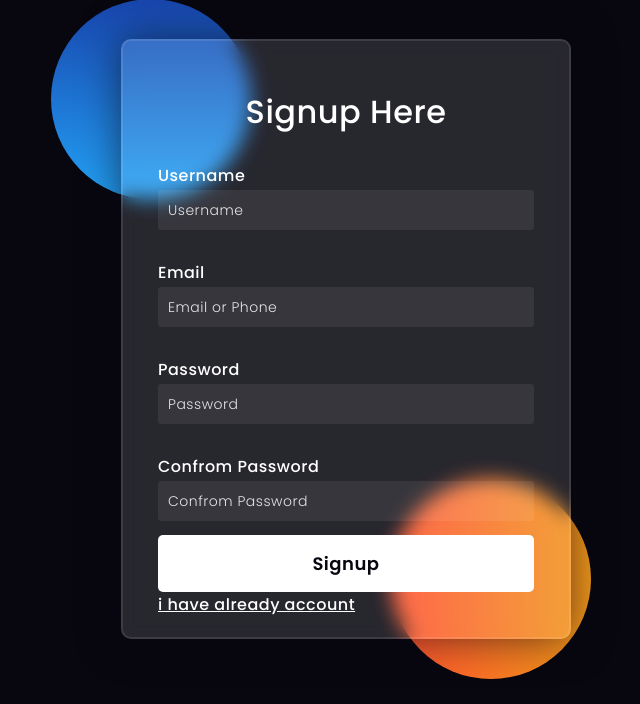
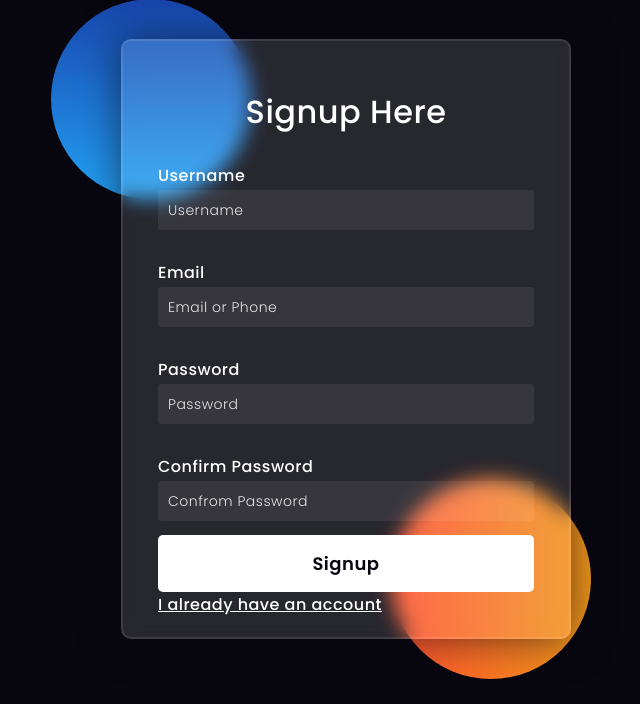
Before and after one commit to nirakar24/Authentication_system, a Django app: page / in a window 1280 px wide. Shown: the part 61-765 px from the top of the page, without its empty margins (294-934 px from the left). Run offline with Django 3.2, Linux system fonts and the light colour scheme.

Commit message:
Corrections

```diff
--- a/app1/views.py
+++ b/app1/views.py
@@ -15,7 +15,7 @@ def SignupPage(request):
         pass2=request.POST.get('password2')
 
         if pass1!=pass2:
-            return HttpResponse("Your password and confrom password are not Same!!")
+            return HttpResponse("Your password and confirm password are not Same!!")
         else:
 
             my_user=User.objects.create_user(uname,email,pass1)
@@ -36,7 +36,7 @@ def LoginPage(request):
             login(request,user)
             return redirect('home')
         else:
-            return HttpResponse ("Username or Password is incorrect!!!")
+            return HttpResponse ("Username or Password is incorrect!")
 
     return render (request,'login.html')
 
--- a/templates/signup.html
+++ b/templates/signup.html
@@ -153,11 +153,11 @@ button{
         <input type="password" placeholder="Password" id="password1" name="password1">
 
 
-        <label for="password2">Confrom Password</label>
+        <label for="password2">Confirm Password</label>
         <input type="password" placeholder="Confrom Password" id="password2" name="password2">
         <button type="submit">Signup</button>
 
-        <a href="{% url 'login' %}" >i have already account</a>
+        <a href="{% url 'login' %}" >I already have an account</a>
     </form>
 </body>
 </html>
```
